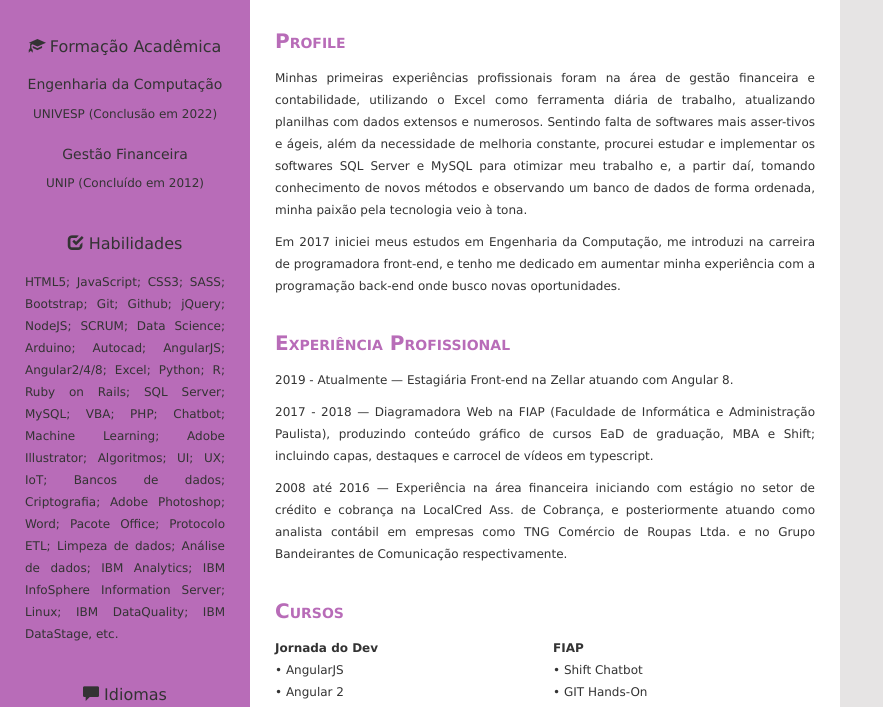
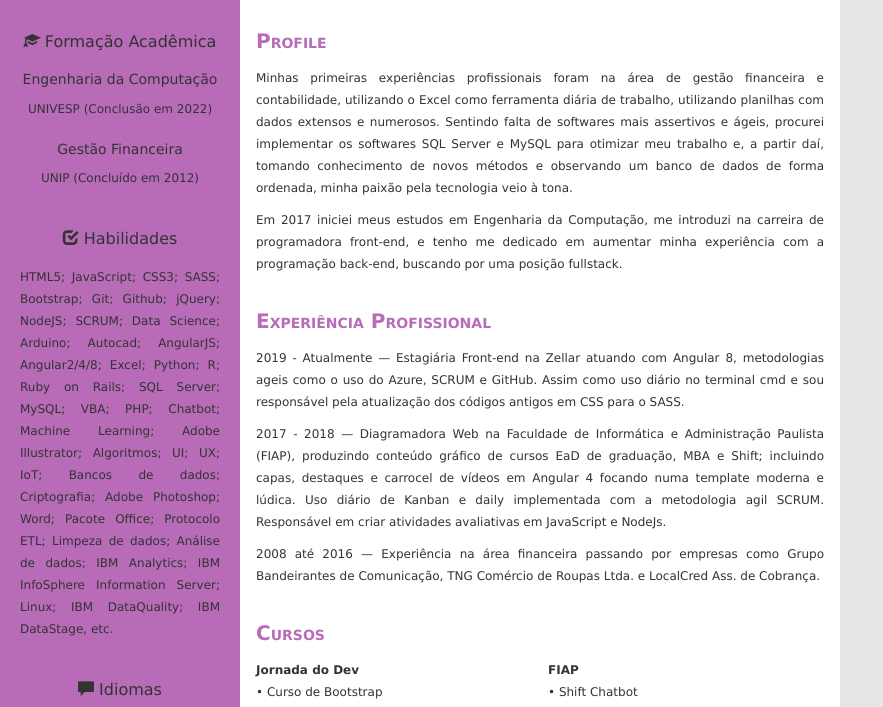
Before and after one commit to vivianur/Curriculo, a plain HTML site: page index.html in a window 1280 px wide. Shown: the part 107-814 px from the top of the page, without its empty margins (0-883 px from the left). Drawn offline with nearby package versions, Linux system fonts and the light colour scheme.

Commit message:
atualizado

```diff
--- a/index.html
+++ b/index.html
@@ -57,29 +57,27 @@
             <h2>Web Developer</h2>
             <h3>Profile</h3>
             <p>
-                Minhas primeiras experiências profissionais foram na área de gestão financeira e contabilidade, utilizando o Excel como ferramenta diária de trabalho, atualizando planilhas com dados extensos e numerosos. Sentindo falta de softwares mais asser-tivos e ágeis, além da necessidade de melhoria constante, procurei estudar e implementar os softwares SQL Server e MySQL para otimizar meu trabalho e, a partir daí, tomando conhecimento de novos métodos e observando um banco de dados de forma ordenada, minha paixão pela tecnologia veio à tona.
+                Minhas primeiras experiências profissionais foram na área de gestão financeira e contabilidade, utilizando o Excel como ferramenta diária de trabalho, utilizando planilhas com dados extensos e numerosos. Sentindo falta de softwares mais assertivos e ágeis, procurei implementar os softwares SQL Server e MySQL para otimizar meu trabalho e, a partir daí, tomando conhecimento de novos métodos e observando um banco de dados de forma ordenada, minha paixão pela tecnologia veio à tona.
             </p>
             <p>
                 Em 2017 iniciei meus estudos em Engenharia da Computação, me introduzi na carreira de programadora
-                front-end, e tenho me dedicado em aumentar minha experiência com a programação back-end onde busco novas oportunidades.
+                front-end, e tenho me dedicado em aumentar minha experiência com a programação back-end, buscando por uma posição fullstack.
             </p>
             <h3>Experiência Profissional</h3>
             <p>
-                2019 - Atualmente — Estagiária Front-end na Zellar atuando com Angular 8.
+                2019 - Atualmente — Estagiária Front-end na Zellar atuando com Angular 8, metodologias ageis como o uso do Azure, SCRUM e GitHub. Assim como uso diário no terminal cmd e sou responsável pela atualização dos códigos antigos em CSS para o SASS.
             </p>
             <p>
-                2017 - 2018 — Diagramadora Web na FIAP (Faculdade de Informática e Administração Paulista), produzindo conteúdo gráfico de cursos EaD de graduação, MBA e Shift; incluindo capas, destaques e carrocel de vídeos em typescript.
+                2017 - 2018 — Diagramadora Web na Faculdade de Informática e Administração Paulista (FIAP), produzindo conteúdo gráfico de cursos EaD de graduação, MBA e Shift; incluindo capas, destaques e carrocel de vídeos em Angular 4 focando numa template moderna e lúdica. Uso diário de Kanban e daily implementada com a metodologia agil SCRUM. Responsável em criar atividades avaliativas em JavaScript e NodeJs.
             </p>
             <p>
-                2008 até 2016 — Experiência na área financeira iniciando com estágio no setor de crédito e cobrança na LocalCred Ass. de Cobrança, e posteriormente atuando como analista contábil em empresas como TNG Comércio de Roupas Ltda. e no Grupo Bandeirantes de Comunicação respectivamente.
+                2008 até 2016 — Experiência na área financeira passando por empresas como Grupo Bandeirantes de Comunicação, TNG Comércio de Roupas Ltda. e LocalCred Ass. de Cobrança.
             </p>
             <h3>Cursos</h3>
             <div class="cursos">
                 <div class="esquerda">
                     <p>
                         <strong>Jornada do Dev</strong><br>
-                        • AngularJS<br>
-                        • Angular 2<br>
                         • Curso de Bootstrap</br>
                         • Curso Básico do GIT<br><br>
                         <strong>Programaria</strong><br>
--- a/style.css
+++ b/style.css
@@ -10,8 +10,8 @@ body {
 
 .sidebar {
   background: #b86cb8;
-  width: 250px;
-  padding: 25px;
+  width: 240px;
+  padding: 20px;
   text-align: center;
 }
 
@@ -21,9 +21,9 @@ body {
 
 .container {
   background: #fff;
-  width: 590px;
+  width: 600px;
   margin: 0px;
-  padding: 25px;
+  padding: 16px;
   padding-top: 35px;
   text-align: justify;
 }
```
